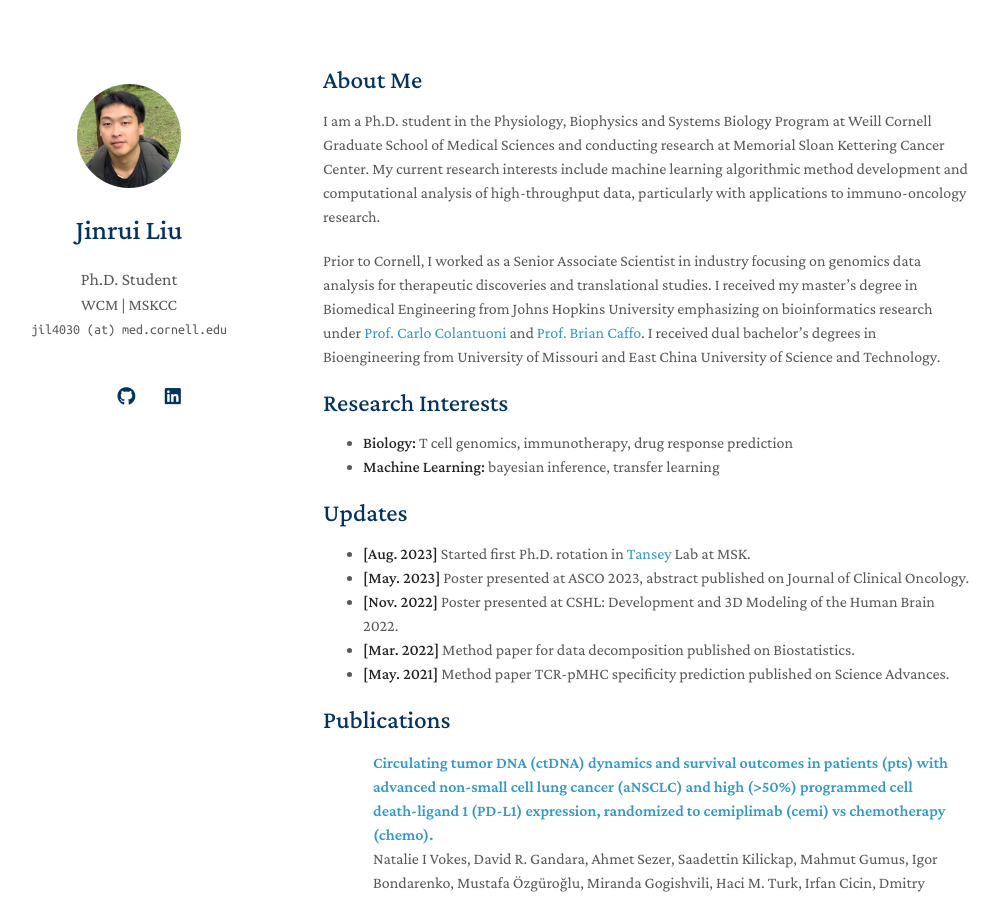
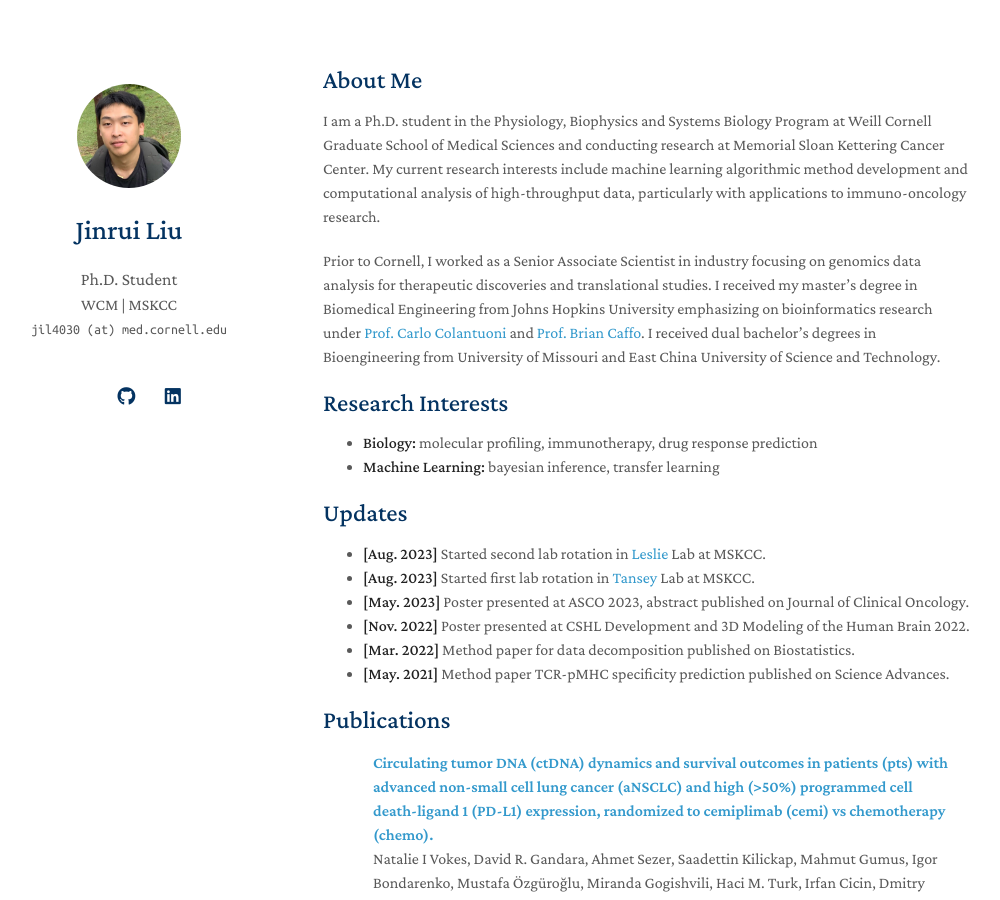
Before and after one commit to louis-jliu/louis-jliu.github.io, a Jekyll site: the page built from index.md, in a window 1280 px wide and 900 px high. Shown: the whole window, without its empty margins (147-1147 px from the left). Built offline with Jekyll 4.4.1, drawn with Linux system fonts in a browser that asks for light colours; nearby versions of some CDN libraries; a style sheet for code colours, icons or effects is not loaded; our own code applies the rules of GitHub Pages for plain Markdown files.

Commit message:
update bio

```diff
--- a/index.md
+++ b/index.md
@@ -10,14 +10,15 @@ Prior to Cornell, I worked as a Senior Associate Scientist in industry focusing
 
 ## Research Interests
 
-- **Biology:** T cell genomics, immunotherapy, drug response prediction
+- **Biology:** molecular profiling, immunotherapy, drug response prediction
 - **Machine Learning:** bayesian inference, transfer learning
 
 ## Updates
 
-- **[Aug. 2023]** Started first Ph.D. rotation in [Tansey](https://wesleytansey.com/) Lab at MSK.
+- **[Aug. 2023]** Started second lab rotation in [Leslie](https://www.mskcc.org/research/ski/labs/christina-leslie) Lab at MSKCC.
+- **[Aug. 2023]** Started first lab rotation in [Tansey](https://wesleytansey.com/) Lab at MSKCC.
 - **[May. 2023]** Poster presented at ASCO 2023, abstract published on Journal of Clinical Oncology.
-- **[Nov. 2022]** Poster presented at CSHL: Development and 3D Modeling of the Human Brain 2022.
+- **[Nov. 2022]** Poster presented at CSHL Development and 3D Modeling of the Human Brain 2022.
 - **[Mar. 2022]** Method paper for data decomposition published on Biostatistics.
 - **[May. 2021]** Method paper TCR-pMHC specificity prediction published on Science Advances.
 
```
